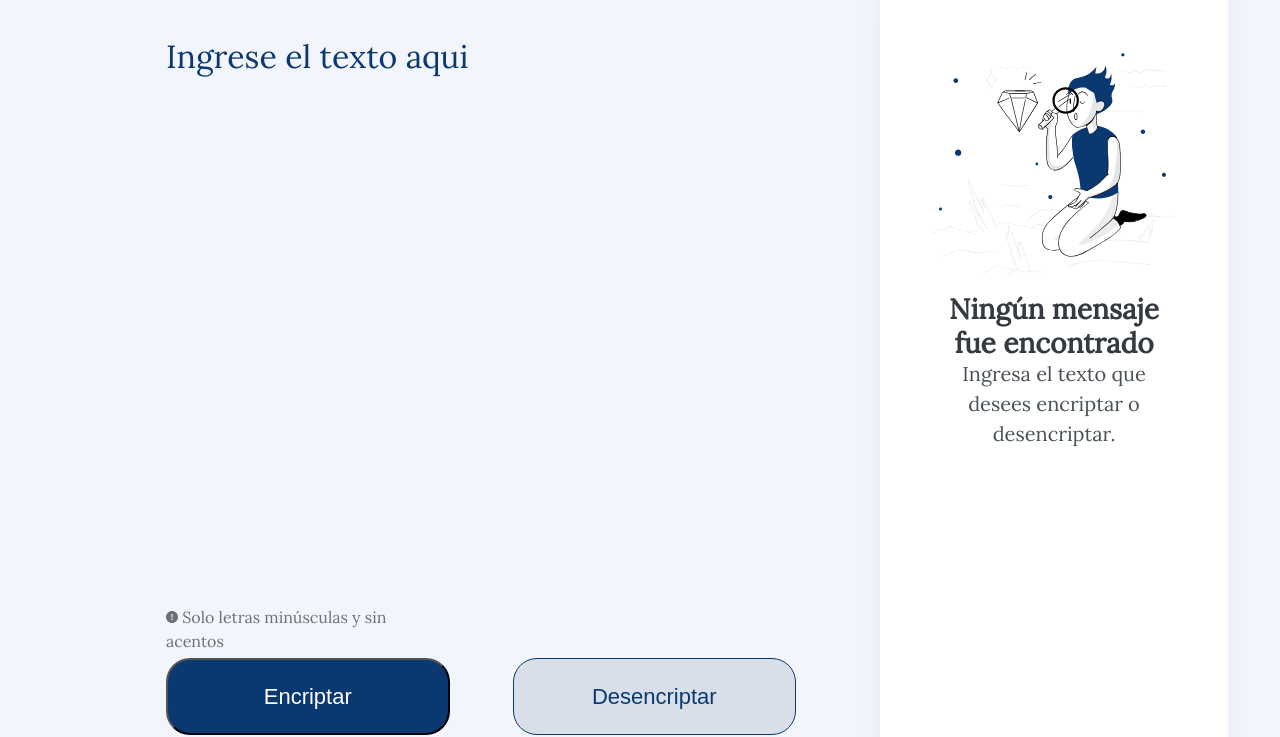
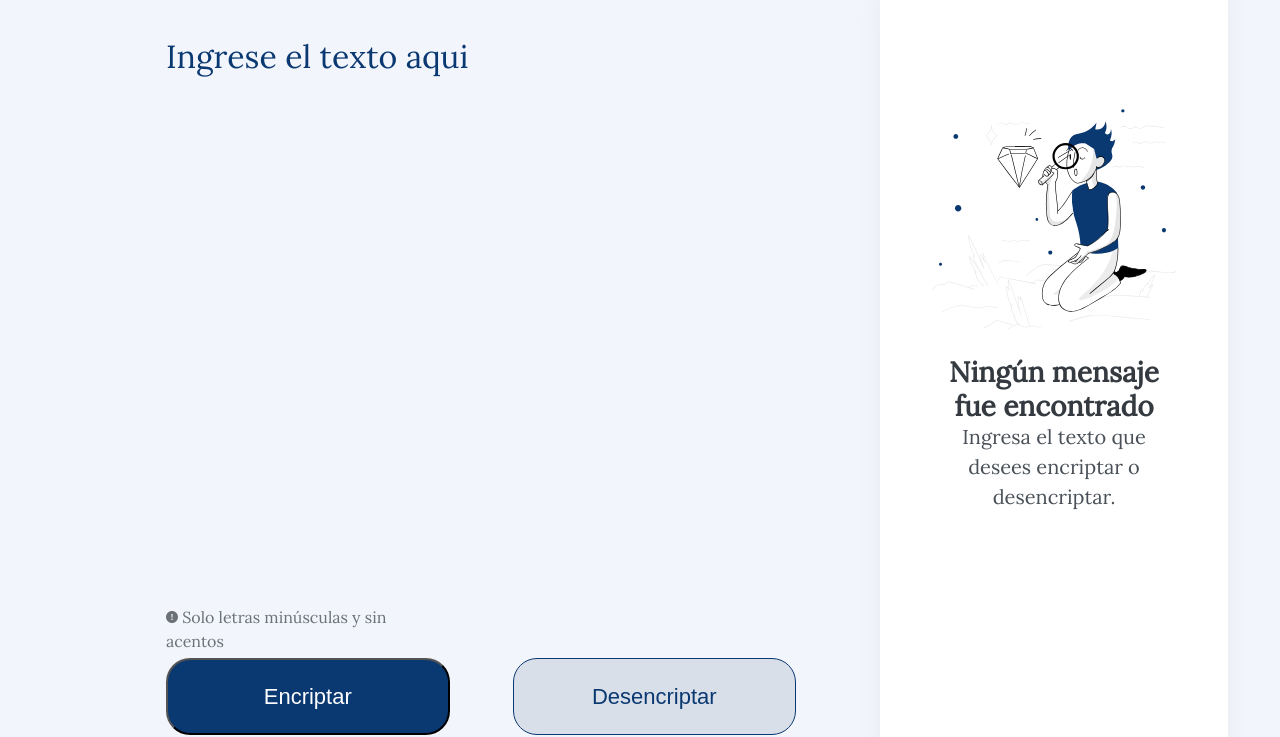
Before and after one commit to 0AlanMG/Encriptador, a plain HTML site: page index.html in a window 1280 px wide. Shown: the part 91-828 px from the top of the page. Drawn offline with Linux system fonts and the light colour scheme.

Commit message:
Cambio de % a px en margenes de Sec Resultado

```diff
--- a/style/style.css
+++ b/style/style.css
@@ -133,13 +133,17 @@ main{
 #munheco{
     width: 70%;
 
-    margin: 30% 15% 0 15%;
+    margin-top: 160px;
+    margin-left: 15%;
+    margin-right: 15%;
 }
 
 #mensajeEspera{
     width: 70%;
 
-    margin: 5% 15% 0 15%;
+    margin-top: 25px;
+    margin-left: 15%;
+    margin-right: 15%;
 }
 
 .mensajeUno{
@@ -181,7 +185,9 @@ main{
 
     color: #343A40;
 
-    margin: 5% 15% 0 15%;
+    margin-top: 25px;
+    margin-left: 15%;
+    margin-right: 15%;
 }
 
 /*Texto Resultado*/
```
